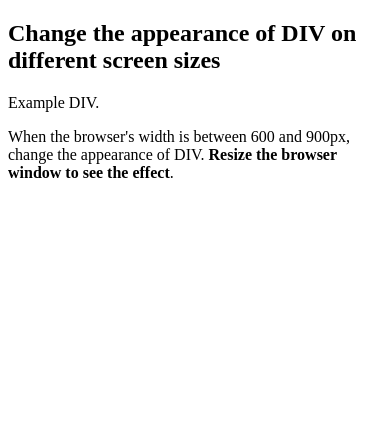
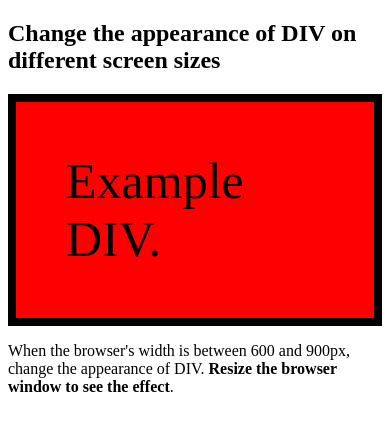
Before and after one commit to CaioCarvalhoF/CaioCarvalhoF-Trybe-Lectures, a plain HTML site: page bloco_6/dia_5/Mobilefirst/index.html in a window 390 px wide. Drawn offline with Linux system fonts and the light colour scheme.

Commit message:
Parte 1- troca div para vermelha

```diff
--- a/bloco_6/dia_5/Mobilefirst/index.html
+++ b/bloco_6/dia_5/Mobilefirst/index.html
@@ -3,12 +3,12 @@
 <head>
 <meta name="viewport" content="width=device-width, initial-scale=1">
 <style>
-@media screen and (max-width: 1100px) and (min-width: 900px) {
+@media screen and (max-width: 600px) and (min-width: 200px) {
   div.example {
     font-size: 50px;
     padding: 50px;
     border: 8px solid black;
-    background: blue;
+    background:red;
   }
 }
 </style>
```
